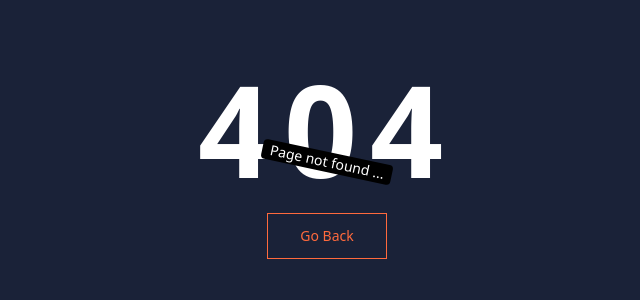
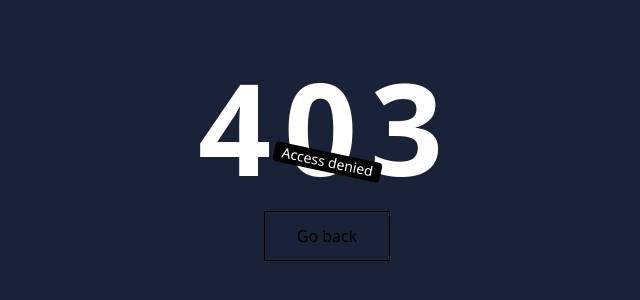
Before and after one commit to Shubham68201/lms-frontend, a React (Vite) app: page /denied in a window 1280 px wide. Before the commit this address had no page. Shown: the part 238-538 px from the top of the page, without its empty margins (313-953 px from the left). Built offline with nearby package versions, Linux system fonts and the light colour scheme; the HTML template or start-up script is replaced by a standard one.

Commit message:
Added denied page

```diff
--- a/src/App.jsx
+++ b/src/App.jsx
@@ -5,6 +5,7 @@
 import AboutUs from './Pages/AboutUs';
 import Contact from './Pages/Contact';
 import CourseList from './Pages/Course/CourseList';
+import Denied from './Pages/Denied';
 import HomePage from './Pages/HomePage';
 import Login from './Pages/Login';
 import NotFound from './Pages/NotFound';
@@ -17,7 +18,8 @@
         <Route path="/" element={<HomePage />} ></Route>
         <Route path="/about" element={<AboutUs />} ></Route>\
         <Route path="/courses" element={<CourseList />} />
-        <Route path="contact" element={<Contact />} />
+        <Route path="/contact" element={<Contact />} />
+        <Route path="/denied" element={<Denied />} />
 
         <Route path="/signup" element={<Signup />} />
         <Route path="/login" element={<Login />} />
--- /dev/null
+++ b/src/Pages/Denied.jsx
@@ -0,0 +1,23 @@
+import { useNavigate } from "react-router-dom";
+
+function Denied() {
+    const navigate = useNavigate();
+    return (
+        <main className="h-screen w-full flex flex-col justify-center items-center bg-[#1A2238]">
+            <h1 className="text-9xl font-extrabold text-white tracking-widest">
+                403
+            </h1>
+            <div className="bg-black text-white px-2 text-sm rounded rotate-12 absolute">
+                Access denied
+            </div>
+            <button onClick={() => navigate(-1)} className="mt-5">
+                <span className="relative block px-8 py-3 bg-[#1A2238] border border-current">
+                    Go back
+                </span>
+            </button>
+        </main>
+    );
+
+}
+
+export default Denied;
```
